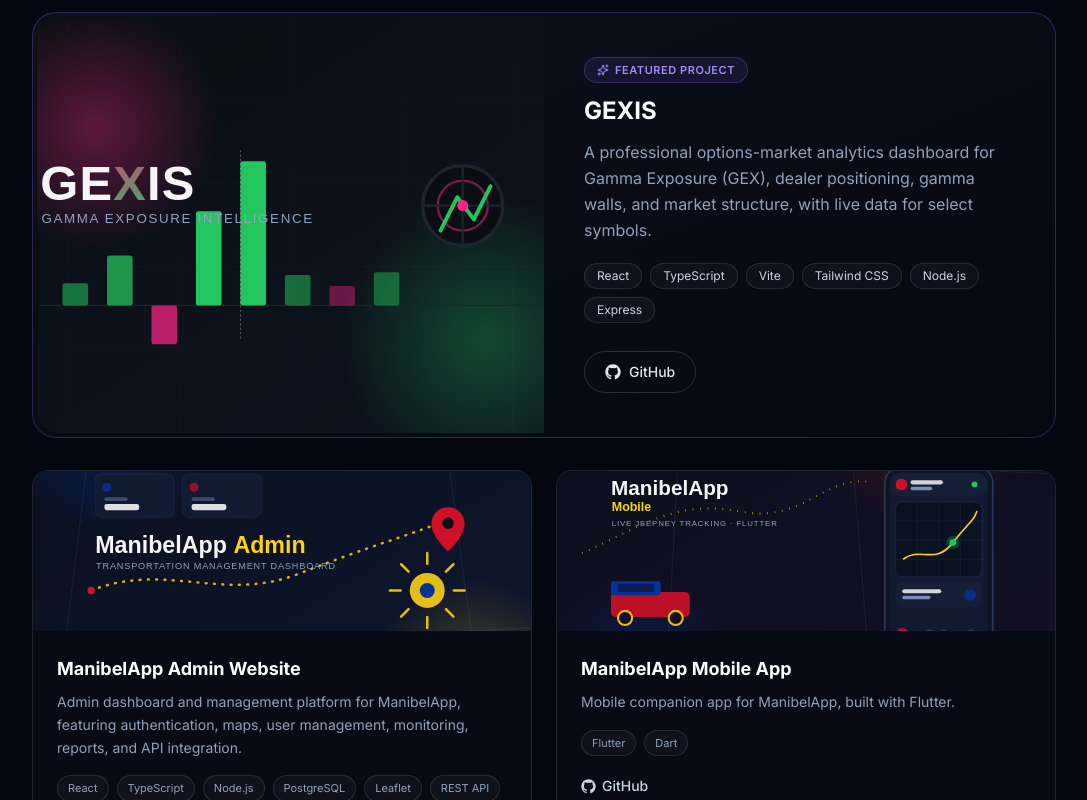
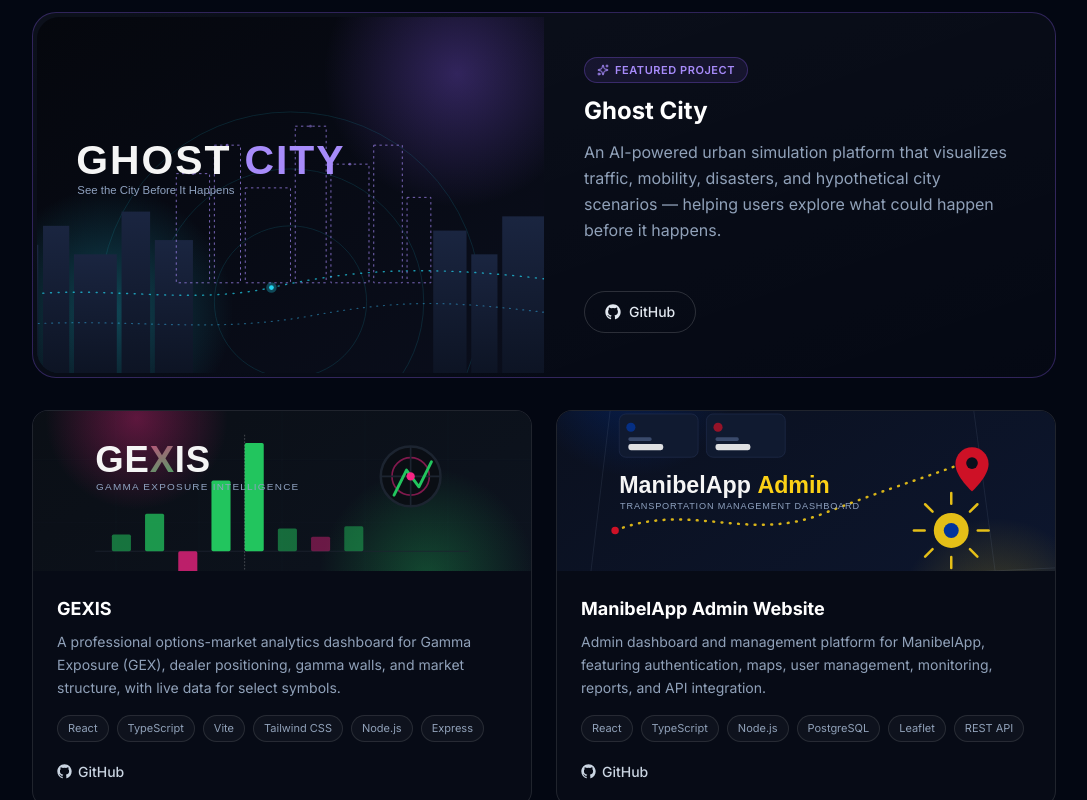
Before and after one commit to lvrl3e/Trimi-Portfolio-Website, a React (Vite) app: page / in a window 1280 px wide. Shown: the part 2560-3360 px from the top of the page, without its empty margins (96-1183 px from the left). Built offline with nearby package versions, Linux system fonts and the light colour scheme.

Commit message:
Added new project: Ghost City

```diff
--- a/src/data/projects.ts
+++ b/src/data/projects.ts
@@ -10,11 +10,19 @@
 
 export const projects: Project[] = [
   {
+    name: "Ghost City",
+    description:
+      "An AI-powered urban simulation platform that visualizes traffic, mobility, disasters, and hypothetical city scenarios — helping users explore what could happen before it happens.",
+    tech: [],
+    featured: true,
+    githubUrl: "https://github.com/lvrl3e/ghost-city",
+    image: "/images/covers/ghost-city-cover.svg",
+  },
+  {
     name: "GEXIS",
     description:
       "A professional options-market analytics dashboard for Gamma Exposure (GEX), dealer positioning, gamma walls, and market structure, with live data for select symbols.",
     tech: ["React", "TypeScript", "Vite", "Tailwind CSS", "Node.js", "Express"],
-    featured: true,
     githubUrl: "https://github.com/lvrl3e/gexis",
     image: "/images/covers/gexis-cover.svg",
   },
```
Also changed, not shown: public/images/covers/ghost-city-cover.svg (added).
